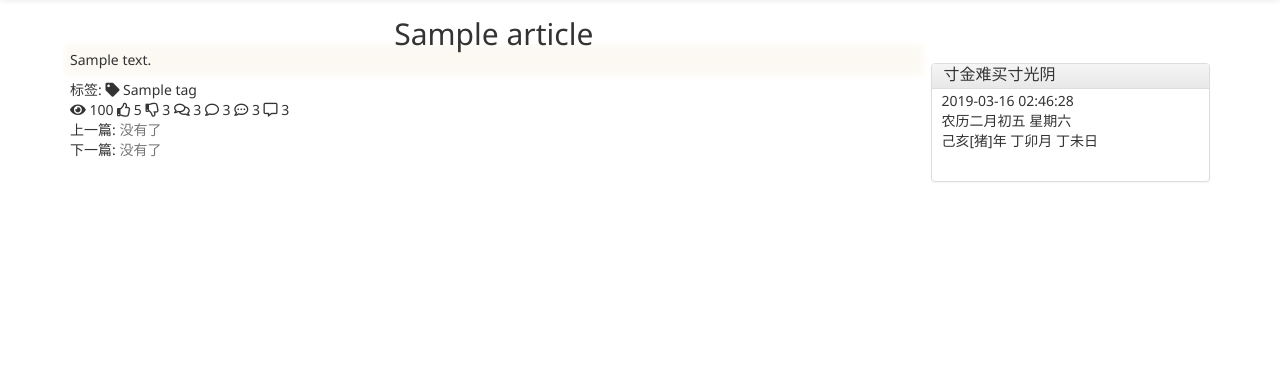
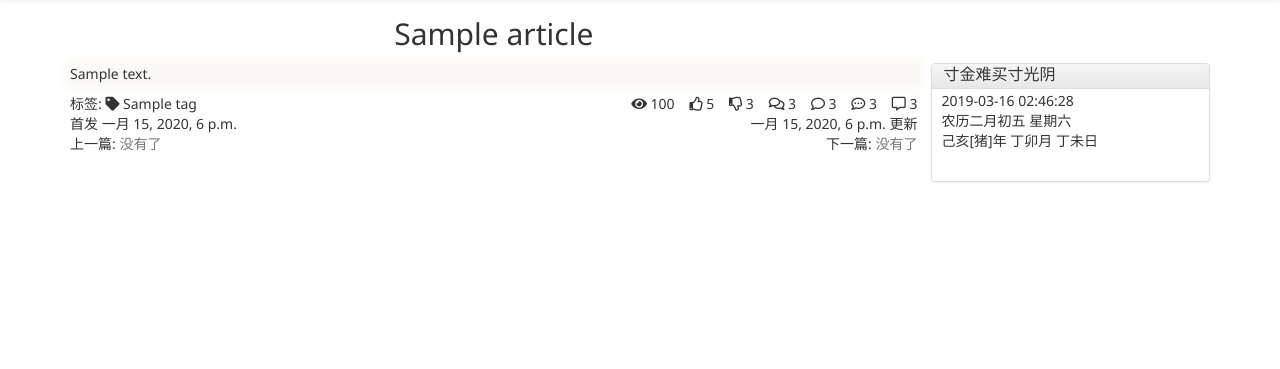
Before and after one commit to gsw945/myblog, a Django app: page /article/1 in a window 1280 px wide. Shown: the part 51-420 px from the top of the page. Run offline with Django 3.2, Linux system fonts and the light colour scheme; tables that the repository leaves empty hold one stand-in row (values such as "Sample post"); some libraries are stand-ins or nearby versions.

Commit message:
页面响应式调整, 优化admin页面字段显示

```diff
--- a/pages/static/css/detail.css
+++ b/pages/static/css/detail.css
@@ -75,7 +75,7 @@
     border-radius: 3px;
 }
 
-@media(min-width: 768px) {
+@media(min-width: 992px) {
     .main-right-part {
         padding-top: 55px;
     }
@@ -84,7 +84,7 @@
         margin-left: 7px;
     }
 }
-@media(max-width: 767px) {
+@media(max-width: 992px) {
     .main-right-part {
         padding-top: 12px;
     }
@@ -99,3 +99,23 @@
     padding: 10px;
     padding-top: 2px;
 }
+
+.blog-tags + div > i[class*="fa-"] {
+    margin-left: 0.8em;
+}
+.blog-title .ico-btn-edit {
+    position: absolute;
+    right: 10px;
+    font-size: 0.7em;
+    line-height: 1.3em;
+}
+.blog-content {
+    margin-top: 1em;
+}
+.blog-content h1:first-child,
+.blog-content h2:first-child,
+.blog-content h3:first-child,
+.blog-content h4:first-child,
+.blog-content h5:first-child {
+    margin-top: 0;
+}
--- a/pages/static/css/layout.css
+++ b/pages/static/css/layout.css
@@ -36,7 +36,7 @@ a:hover {
     width: 100%;
 }
 
-@media(min-width: 768px) {
+@media(min-width: 992px) {
     .main-right-part {
         padding-left: 0;
         padding-right: 5px;
--- a/pages/templates/article/detail.html
+++ b/pages/templates/article/detail.html
@@ -10,14 +10,24 @@
 
 {% block content_left %}
     <div class="blog-title">
-        <h2>{{ article.title }}</h2>
+        <h2>
+            {{ article.title }}
+            {% if user.is_authenticated %}
+            <span class="ico-btn-edit">
+                <a href="/admin/pages/article/{{ article.id }}/change/" title="编辑">
+                    <i class="far fa-edit"></i>
+                </a>
+            </span>
+            {% endif %}
+        </h2>
     </div>
     <div class="blog-content">
         <!-- 网络不好时，loading占位 -->
         {% include "widgets/loading-html.html" with loading_text='博文加载中' %}
         <script type="text/x-markdown" id="article-markdown">{{ article.content }}</script>
     </div>
-    <div class="blog-tags">
+    <div class="row">
+        <div class="col-md-6 blog-tags">
             标签:
             {% for tag in article.tags.all %}
                 <span class="tag-wrapper"><i class="fas fa-tag"></i> {{ tag.name }}</span>
@@ -25,7 +35,7 @@
                 <span class="text-muted">没有添加标签</span>
             {% endfor %}
         </div>
-    <div>
+        <div class="col-md-6 text-right">
             <i class="fas fa-eye"></i> 100
             <i class="far fa-thumbs-up"></i> 5
             <i class="far fa-thumbs-down"></i> 3
@@ -34,8 +44,17 @@
             <i class="far fa-comment-dots"></i> 3
             <i class="far fa-comment-alt"></i> 3
         </div>
-    <div class="blog-siblings">
-        <div>
+    </div>
+    <div class="row">
+        <div class="col-xs-6">
+            首发 {{ article.create_time }}
+        </div>
+        <div class="col-xs-6 text-right">
+            {{ article.upate_time }} 更新
+        </div>
+    </div>
+    <div class="row blog-siblings">
+        <div class="col-xs-6">
         上一篇:
         {% with article.previous_article as apa %}
             {% if not apa %}
@@ -45,7 +64,7 @@
             {% endif %}
         {% endwith %}
         </div>
-        <div>
+        <div class="col-xs-6 text-right">
         下一篇:
         {% with article.next_article as ana %}
             {% if not ana %}
--- a/pages/templates/base-layout.html
+++ b/pages/templates/base-layout.html
@@ -27,12 +27,12 @@
     <div class="container">
         {% block content %}
         <div class="row">
-            <div class="col-xs-12 col-sm-8 col-md-9 col-lg-9 main-left-part">
+            <div class="col-xs-12 col-sm-12 col-md-9 col-lg-9 main-left-part">
             {% block content_left %}
                 左边内容
             {% endblock %}
             </div>
-            <div class="col-xs-12 col-sm-4 col-md-3 col-lg-2 main-right-part">
+            <div class="col-xs-12 col-sm-12 col-md-3 col-lg-2 main-right-part">
             {% block content_right %}
                 右边面板
             {% endblock %}
```
Also changed, not shown: pages/admin.py (+23 -2 lines). Lines whose indentation alone changed are shown as unchanged.
